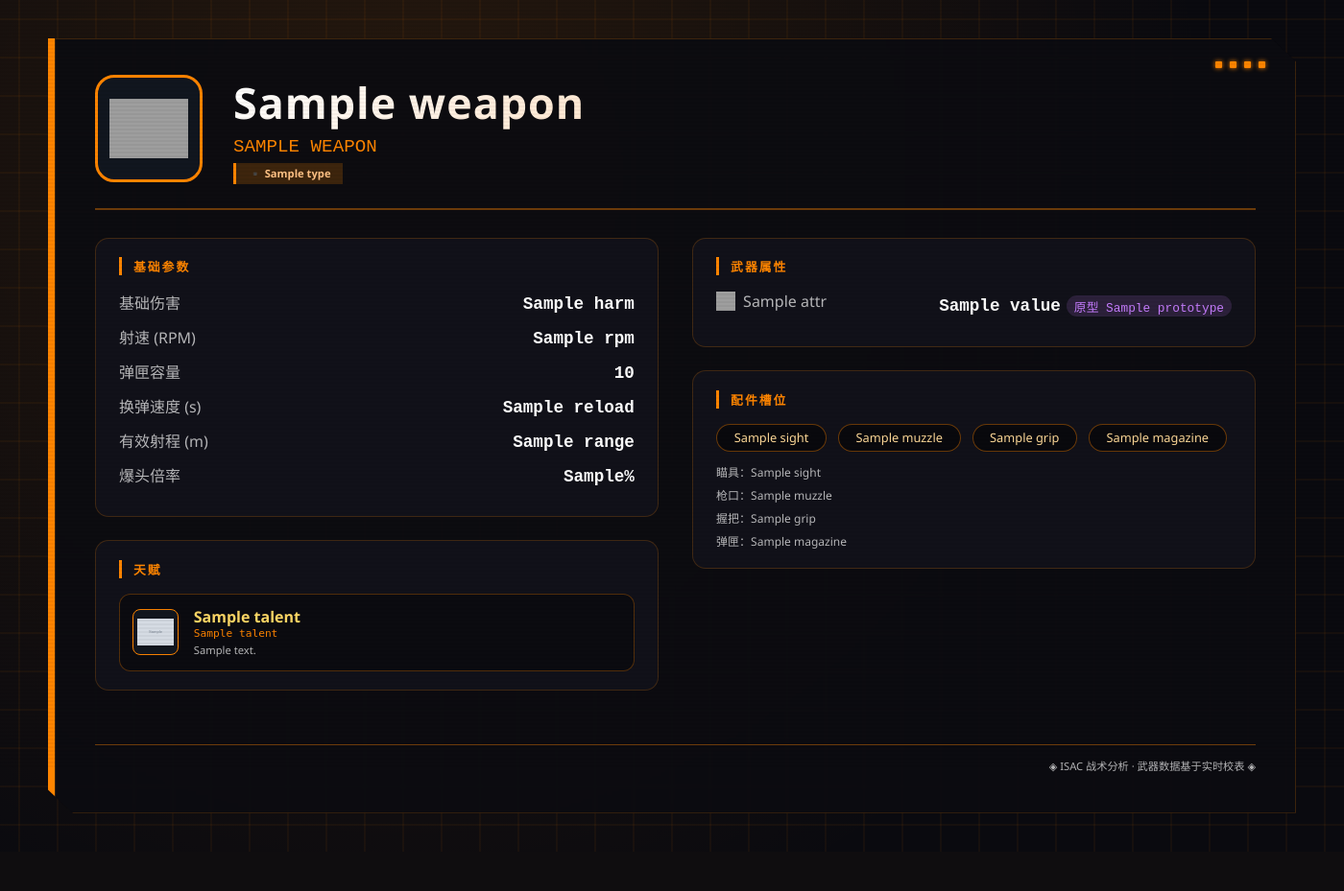
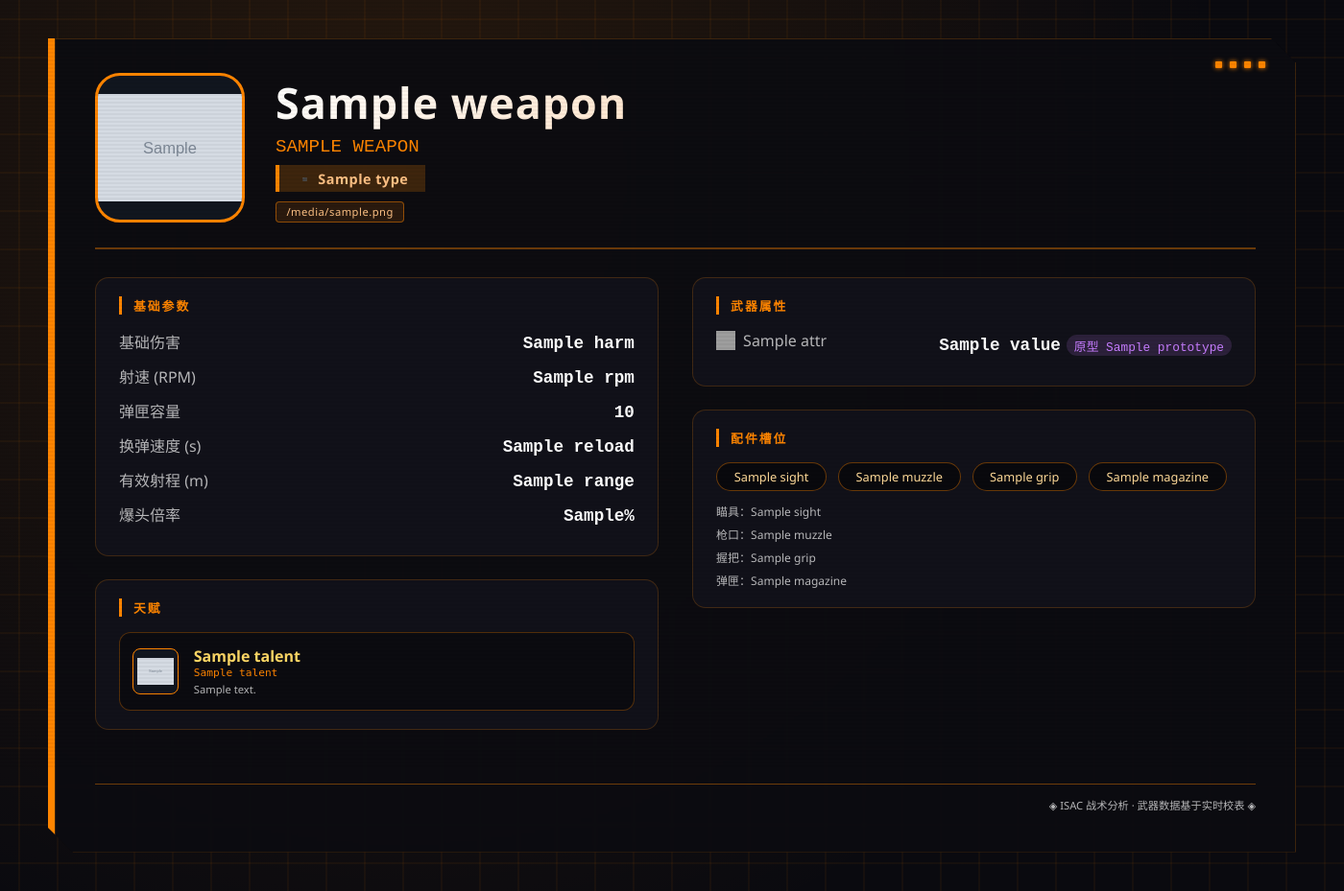
Before and after one commit to MuFen-mker/astrbot_plugin_TheDivision2, a Python web app: template templates/weapon_card.html in a window 1400 px wide. Shown: the whole page at 96% size. Before the commit the page ends 861 px from the top, so only its background shows below. Run offline with Jinja, Linux system fonts and the light colour scheme; the template is opened without the code that fills it: most values are stand-ins (such as "Sample title", 1, 10 or a date in 2020); grey boxes marked "Sample" are stand-in pictures; grey boxes are pictures that could not be loaded.

Commit message:
Y8S3.2 武器模板新增来源

```diff
--- a/templates/weapon_card.html
+++ b/templates/weapon_card.html
@@ -13,10 +13,22 @@
         .weapon-card { background: var(--bg-dark); width: 100%; border-left: 7px solid var(--isac-orange); box-shadow: 0 28px 45px rgba(0, 0, 0, 0.6), 0 0 0 1px rgba(255, 133, 0, 0.2) inset, 0 0 22px rgba(255, 133, 0, 0.3); padding: 36px 42px 42px 42px; clip-path: polygon(0 0, 98% 0, 100% 3%, 100% 100%, 2% 100%, 0 97%); backdrop-filter: blur(1px); position: relative; }
         .deco-dots { position: absolute; top: 24px; right: 32px; display: flex; gap: 8px; }
         .dot { width: 7px; height: 7px; background: var(--isac-orange); box-shadow: 0 0 5px var(--isac-orange); border-radius: 1px; }
-        .weapon-header { display: flex; gap: 2rem; align-items: center; border-bottom: 2px solid var(--border-glow); padding-bottom: 1.6rem; margin-bottom: 1.8rem; }
-        .weapon-icon { width: 112px; height: 112px; background: #11161f; border: 3px solid var(--isac-orange); border-radius: 20px; display: flex; align-items: center; justify-content: center; padding: 12px; flex-shrink: 0; }
-        .weapon-icon img { max-width: 100%; max-height: 100%; object-fit: contain; }
-        .weapon-title { flex: 1; }
+        .weapon-header {
+            display: flex;
+            gap: 2rem;
+            align-items: stretch;
+            border-bottom: 2px solid var(--border-glow);
+            padding-bottom: 1.6rem;
+            margin-bottom: 1.8rem;
+        }
+        .weapon-icon { width: 156px; height: 156px; background: #11161f; border: 3px solid var(--isac-orange); border-radius: 26px; display: flex; align-items: center; justify-content: center; padding: 0; flex-shrink: 0; overflow: hidden;align-self: flex-start; }
+        .weapon-icon img { width: 100%; height: 100%; object-fit: contain; }
+        .weapon-title {
+            flex: 1;
+            display: flex;
+            flex-direction: column;
+
+        }
         .weapon-name {
             font-size: 2.8rem;
             font-weight: 800;
@@ -44,7 +56,44 @@
             color: transparent;
         }
         .weapon-eng { font-size: 1.2rem; color: var(--isac-orange); font-family: 'Courier New', monospace; text-transform: uppercase; }
-        .weapon-quality { display: inline-block; margin-top: 0.4rem; background: rgba(255, 133, 0, 0.2); border-left: 3px solid var(--isac-orange); padding: 0.2rem 0.8rem; font-size: 0.7rem; font-weight: bold; color: #ffc285; }
+        .weapon-quality {
+            display: inline-block;
+            width: fit-content;
+            margin-top: 0.5rem;
+            background: rgba(255, 133, 0, 0.2);
+            border-left: 4px solid var(--isac-orange);
+            padding: 0.3rem 1.1rem;
+            font-size: 0.9rem;
+            font-weight: bold;
+            color: #ffc285;
+            letter-spacing: 0.5px;
+        }
+        /* 来源标签容器 */
+        .weapon-source {
+            margin-top: auto;
+            display: flex;
+            flex-wrap: wrap;
+            align-items: flex-start;
+            gap: 6px;
+            padding-top: 0.6rem;
+        }
+
+        /* 单个来源标签 */
+        .weapon-source-tag {
+            display: inline-flex;
+            align-items: center;
+            flex-shrink: 0;
+            padding: 0.15rem 0.65rem;
+            font-size: 0.7rem;
+            font-weight: 500;
+            line-height: 1.4;
+            color: #ffc285;
+            background: rgba(255, 133, 0, 0.12);
+            border: 1px solid rgba(255, 133, 0, 0.5);
+            border-radius: 4px;
+            letter-spacing: 0.5px;
+            white-space: nowrap;
+        }
         .two-columns { display: flex; gap: 2.2rem; margin-bottom: 2rem; flex-wrap: wrap; }
         .col { flex: 1; min-width: 280px; }
         .stat-panel { background: var(--panel-bg); border-radius: 14px; padding: 1.2rem 1.5rem; margin-bottom: 1.5rem; border: 1px solid rgba(255, 133, 0, 0.2); }
@@ -136,7 +185,7 @@
                 '轻机枪': '轻机枪', '冲锋枪': '冲锋枪', '霰弹枪': '霰弹枪', '手枪': '手枪'
             } %}
             {% set icon_name = type_icon_map.get(weapon.type, '步枪') %}
-            <img src="https://raw.githubusercontent.com/MuFen-mker/astrbot_plugin_TheDivision2_DataAPI/refs/heads/main/assets/Main%20icons/{{ icon_name }}.png"
+            <img src="{{ weapon.icon_url }}"
                  alt="{{ weapon.type }}"
                  onerror="this.src='https://placehold.co/112x112/ff8500/111?text=?'">
         </div>
@@ -153,6 +202,11 @@
                 {% elif weapon.quality == '具名' %}⭐ 具名武器
                 {% else %}▪️ {{ weapon.type }}
                 {% endif %}
+            </div>
+            <div class="weapon-source">
+                {% for src in weapon.sources %}
+                <div class="weapon-source-tag">{{ src }}</div>
+                {% endfor %}
             </div>
         </div>
     </div>
```
Also changed, not shown: main.py (+15 -2 lines).
